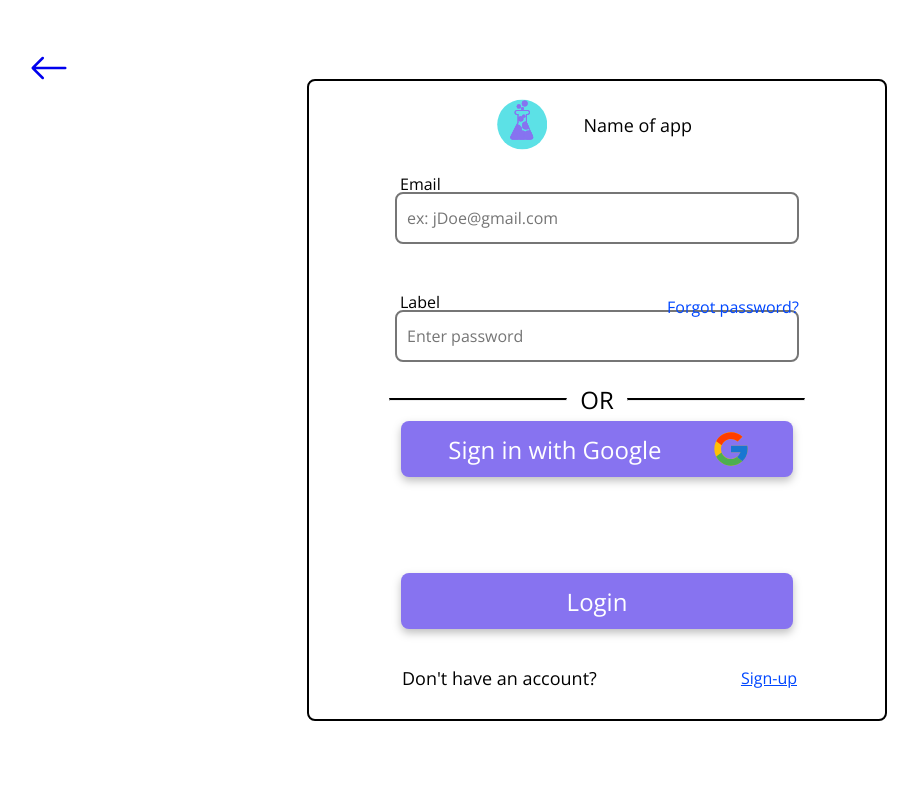
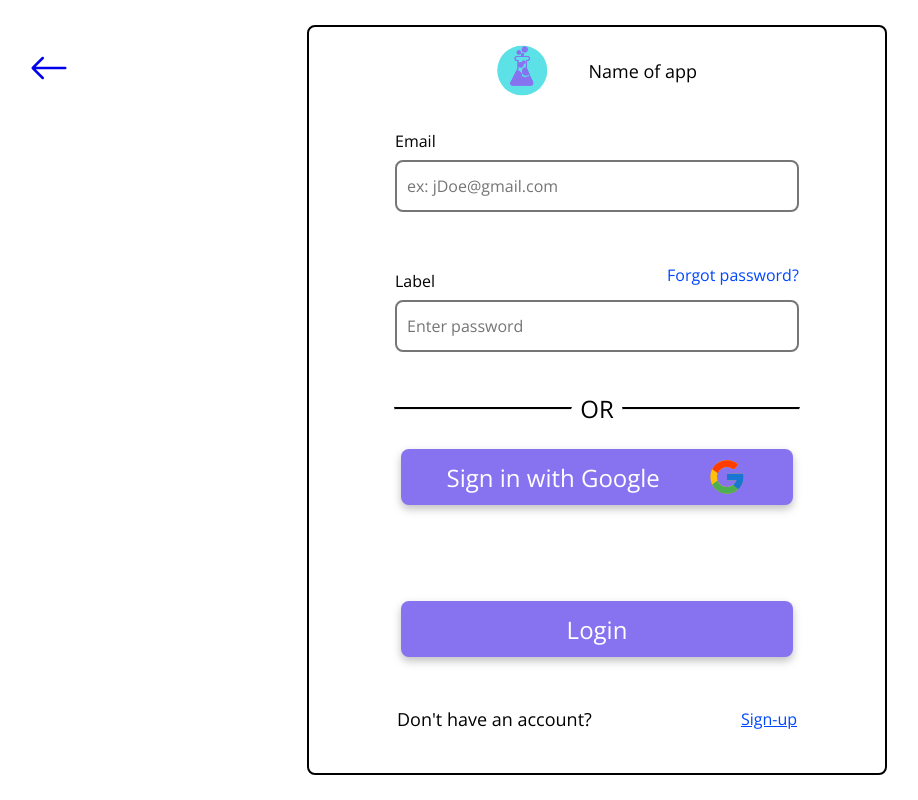
Before and after one commit to fechad/social-media-app, a React (Create React App) app in the folder client/: page /login in a window 1280 px wide. Shown: the whole page, without its empty margins (43-961 px from the left). Built offline with nearby package versions, Linux system fonts and the light colour scheme; no server answers.

Commit message:
fixed some merging issues

```diff
--- a/client/src/styles/UserProfile.scss
+++ b/client/src/styles/UserProfile.scss
@@ -11,9 +11,7 @@
     margin-right: 32px;
 }
 
-p {
-    margin: 5px;
-}
+
 
 .left-infos {
     display: flex;
@@ -26,6 +24,9 @@ p {
     flex-direction: row;
     width: 232px;
     justify-content: space-between;
+    p {
+        margin: 5px;
+    }
 }
 
 .bio-container {
```
